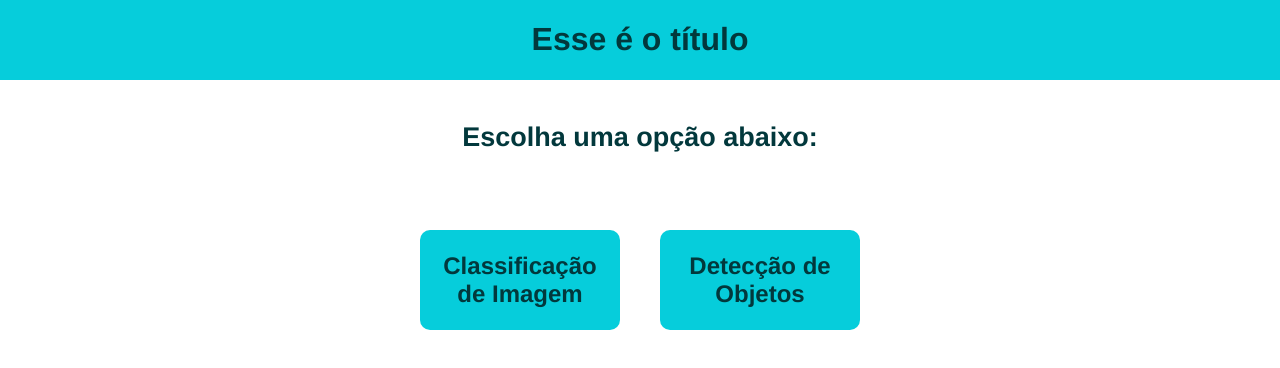
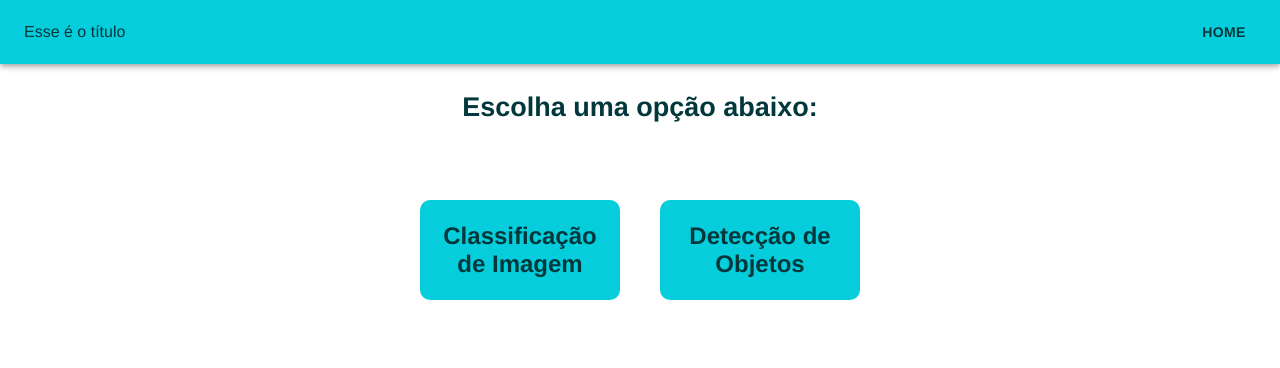
Before and after one commit to logannas/Web-brscan, a React (Create React App) app: page / in a window 1280 px wide. Shown: the top 368 px of the page. Built offline with nearby package versions, Linux system fonts and the light colour scheme.

Commit message:
header arrumada com material ui

```diff
--- a/package.json
+++ b/package.json
@@ -3,6 +3,7 @@
   "version": "0.1.0",
   "private": true,
   "dependencies": {
+    "@material-ui/core": "^4.11.2",
     "@testing-library/jest-dom": "^5.11.6",
     "@testing-library/react": "^11.2.2",
     "@testing-library/user-event": "^12.5.0",
--- a/src/components/Header/index.js
+++ b/src/components/Header/index.js
@@ -1,9 +1,57 @@
 import React from 'react';
+import '../index.css'
+import {AppBar, Button, Toolbar, makeStyles} from "@material-ui/core";
+import { Link } from 'react-router-dom';
+
+const useStyles = makeStyles(() => ({
+        header:{
+            backgroundColor: "#06CDDB",
+            fontFamily: "Helvetica",
+            color: "#02383C",
+        },
+
+        menuButton:{
+            fontFamily: "Open Sans, sans-serif",
+            fontWeight: 700,
+            size: "18px",
+            marginLeft: "38px",
+        },
+
+        toolbar: {
+            display: "flex",
+            justifyContent: "space-between",
+        },
+}));
+
+const headersData=[
+    {
+        label: "Home",
+    },
+];
+
 
 function Header(props){
+    const {header, menuButton, toolbar} = useStyles();
+
+    const getMenuButton = () =>{
+        return headersData.map(({label})=>{
+            return(
+                <Button className={menuButton}><Link to={"/"} class="Link">{label}</Link></Button>
+            );
+        });
+    };
+
+    const displayDesktop = () =>{
+        return (
+            <Toolbar className={toolbar}>
+                {props.title}
+                {getMenuButton()}
+            </Toolbar>
+        )
+    }
     return(
         <header>
-            <h1>{props.title}</h1>
+           <AppBar className={header}>{displayDesktop()}</AppBar>
         </header>
     );
 }
--- a/src/components/index.css
+++ b/src/components/index.css
@@ -5,6 +5,7 @@
     color: #02383C;
     font-family: Helvetica;
 }
+
 
 h1{
     text-align: center;
@@ -45,7 +46,7 @@ h1{
     color: #02383C;
     font-family: Helvetica;
     height: 60px;
-    padding-top: 20px;
+    padding-top: 70px;
     font-size: 18px;
 }
 
@@ -73,7 +74,8 @@ h1{
 }
 
 .upload-box{
-    padding-top: 50px;
+    text-align: center;
+    margin-top: 50px;
 }
 
 p{
```
Also changed, not shown: 2 other files (tests, documents, lock files or other folders).
